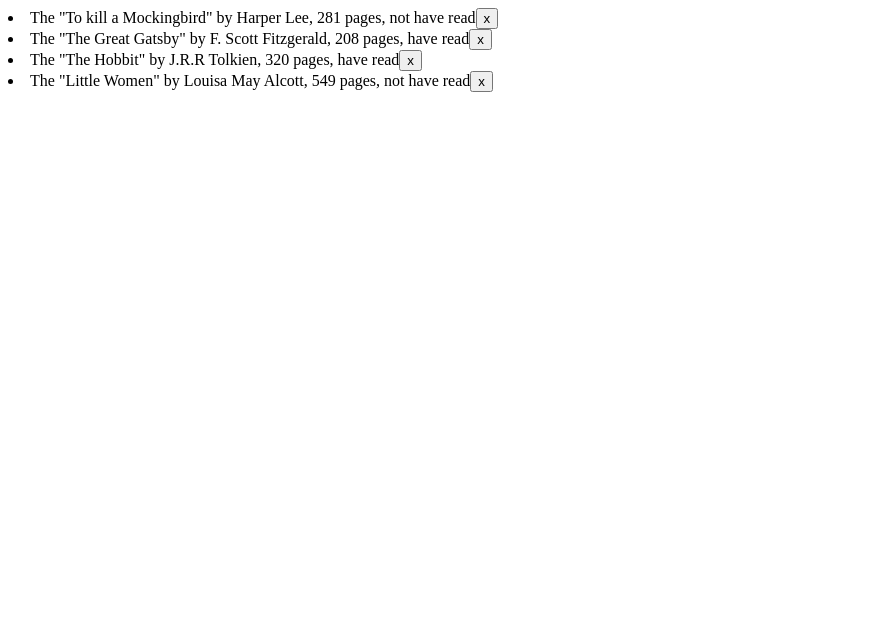
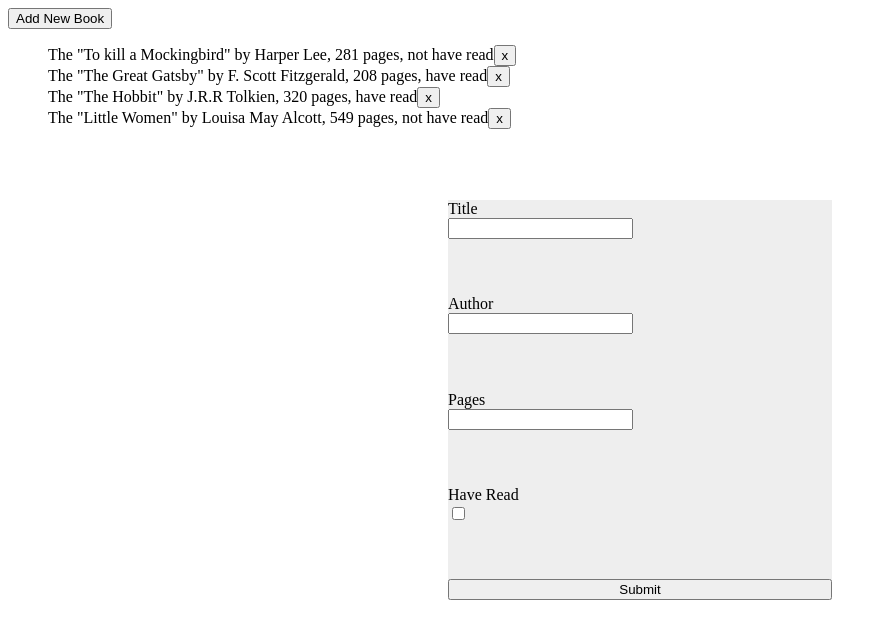
Before and after one commit to tornike-toko/odin-library, a plain HTML site: page index.html in a window 1280 px wide. Shown: the whole page, without its empty margins (0-887 px from the left). Drawn offline with Linux system fonts and the light colour scheme.

Commit message:
added css file, added form to html and added basic style, formated files

```diff
--- a/index.html
+++ b/index.html
@@ -1,12 +1,41 @@
 <!DOCTYPE html>
 <html lang="en">
+
 <head>
     <meta charset="UTF-8">
     <meta name="viewport" content="width=device-width, initial-scale=1.0">
     <title>Library</title>
+    <link rel="stylesheet" href="style.css">
     <script src="script.js" defer></script>
 </head>
+
 <body>
+    <button id="new-book">Add New Book</button>
+    <div class="form-wrapper d-none">
+        <form action="">
+            <div>
+                <label for="title">Title</label>
+                <input type="text" name="title" id="title">
+            </div>
 
+            <div>
+                <label for="author">Author</label>
+                <input type="text" name="author" id="author">
+            </div>
+
+            <div>
+                <label for="pages">Pages</label>
+                <input type="number" name="pages" id="pages">
+            </div>
+
+            <div>
+                <label for="haveRead">Have Read</label>
+                <input type="checkbox" name="haveRead" id="haveRead">
+            </div>
+
+            <button type="submit">Submit</button>
+        </form>
+    </div>
 </body>
+
 </html>
--- a/script.js
+++ b/script.js
@@ -42,11 +42,17 @@
 
 
 function dispalyBooks(){
+    const el_List = document.createElement("ul")
+    let doc_body = document.getElementsByTagName("body")[0]
     for (let i = 0; i < myLibrary.length; i++) {
-        let doc_body = document.getElementsByTagName("body")[0]
-
-        doc_body.append(myelements[i])
+        el_List.append(myelements[i])
     }
+    doc_body.append(el_List)
 }
 
 dispalyBooks()
+/*
+gilaki wignis dasamateblad
+froma monacemebis misagebadI
+formis damalva da gamochena gilakze dawerisas
+*/
--- /dev/null
+++ b/style.css
@@ -0,0 +1,40 @@
+* {
+    /* margin: 0; */
+    /* padding: 0; */
+    box-sizing: border-box;
+}
+
+li {
+    list-style: none;
+}
+
+.form-wrapper {
+    width: 100%;
+    height: 100vh;
+    /* background-color: red; */
+    display: flex;
+    justify-content: center;
+    align-items: center;
+    position: absolute;
+    top: 0px;
+    left: 0px;
+}
+
+form {
+    width: 30%;
+    height: 50vh;
+    background-color: #eeeeee;
+    display: flex;
+    flex-direction: column;
+    justify-content: space-between;
+}
+
+form div>* {
+    display: block;
+}
+
+
+
+.d-none {
+    /* display: none; */
+}
```
